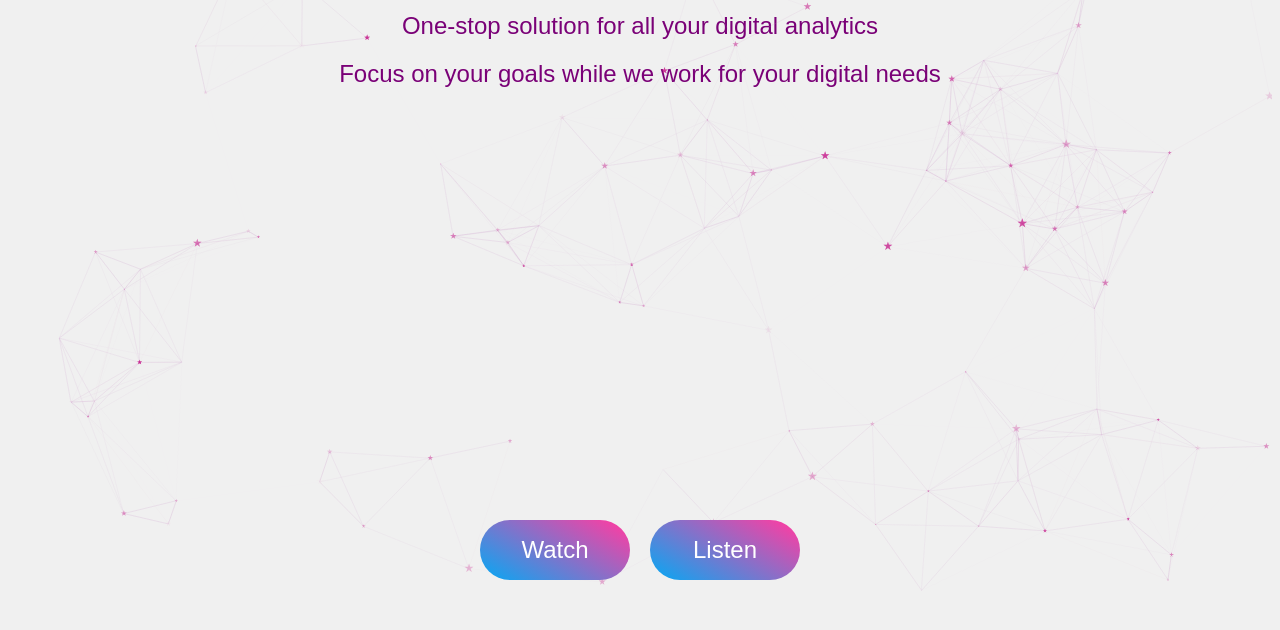
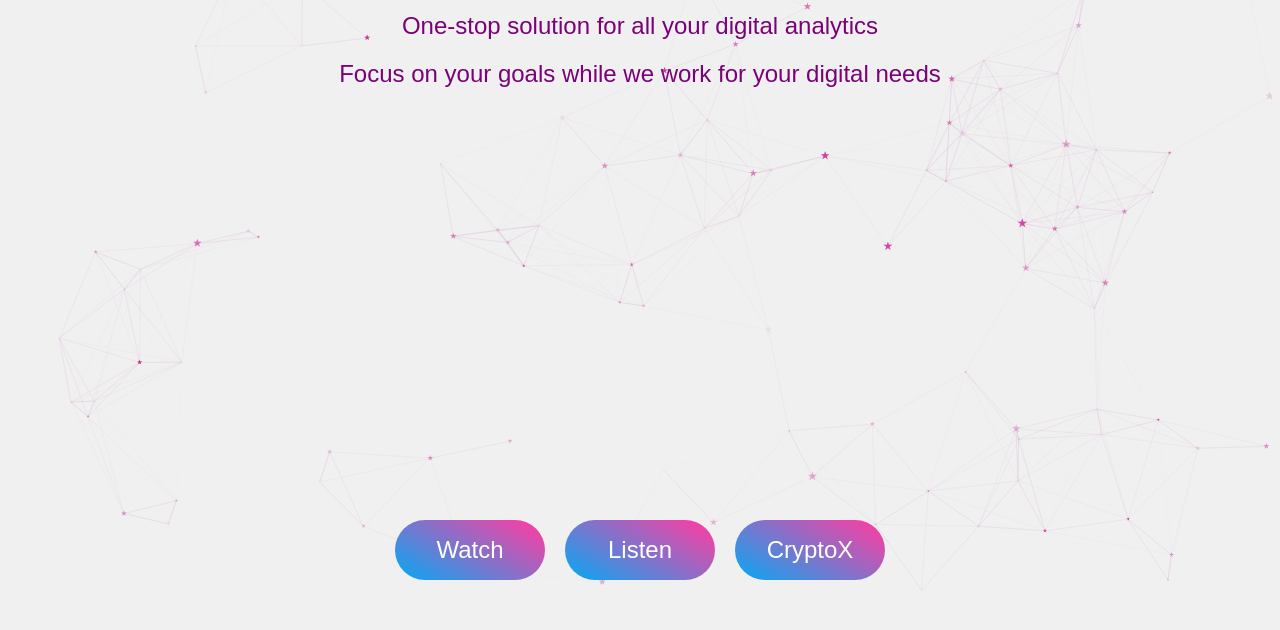
Before and after one commit to airyzoka/airyzoka.github.io, a plain HTML site: page index.html in a window 1280 px wide. Shown: the part 170-800 px from the top of the page. Drawn offline with nearby package versions, Linux system fonts and the light colour scheme; some packages are replaced by stand-ins of ours; animation ran at ten frames a second; a script that the page names is missing.

Commit message:
Update index.html

```diff
--- a/index.html
+++ b/index.html
@@ -47,6 +47,7 @@
         <div class="sectionButtons">
           <a href="#watch">Watch</a>
           <a href="#listen">Listen</a>
+          <a href="https://github.com/swapnil2me/eth_payment_app.git">CryptoX</a>
         </div>
         <script type="text/javascript">
           particlesJS.load('introParticles','particlesLightBg.json',function() {});
```
